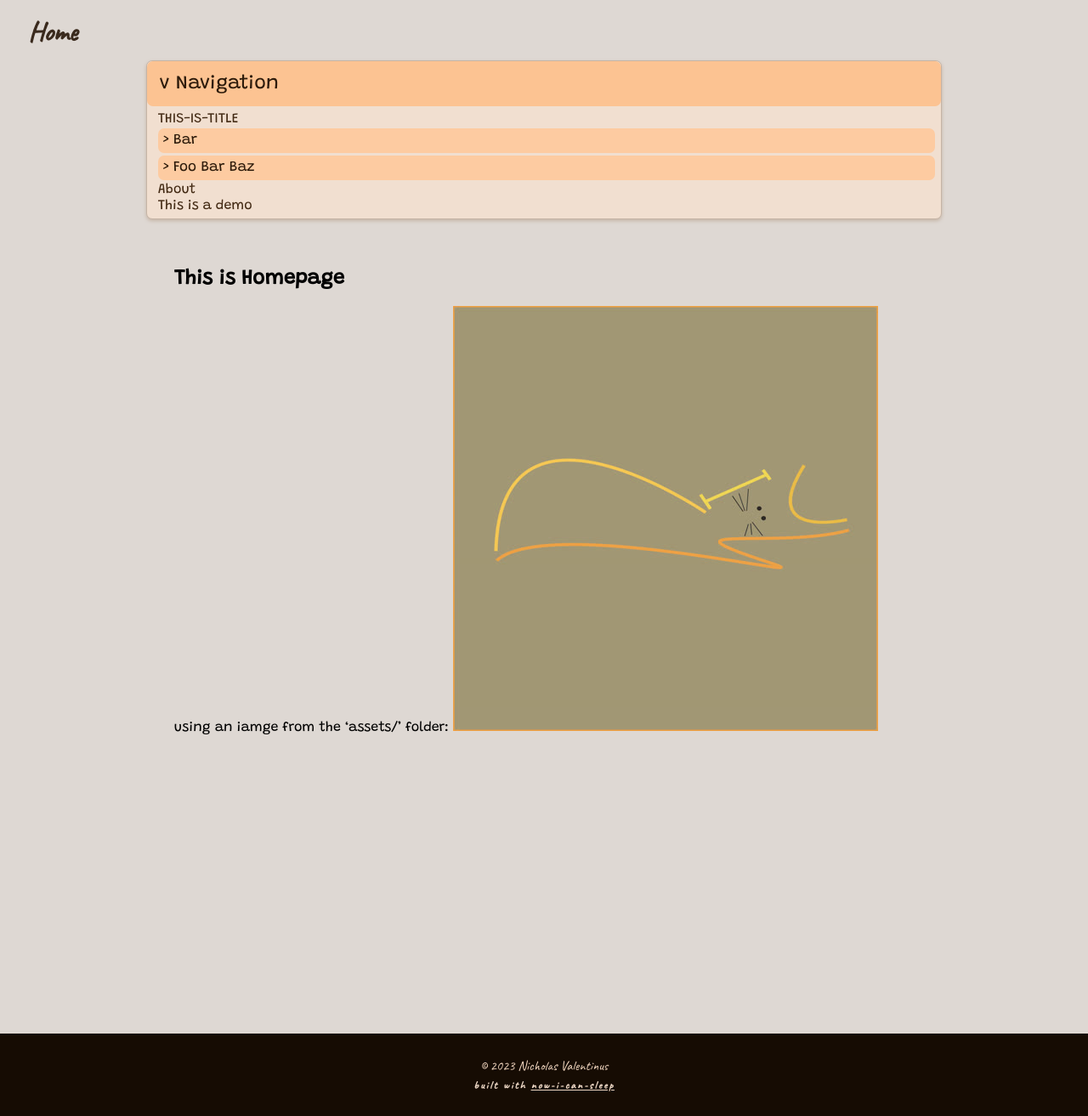
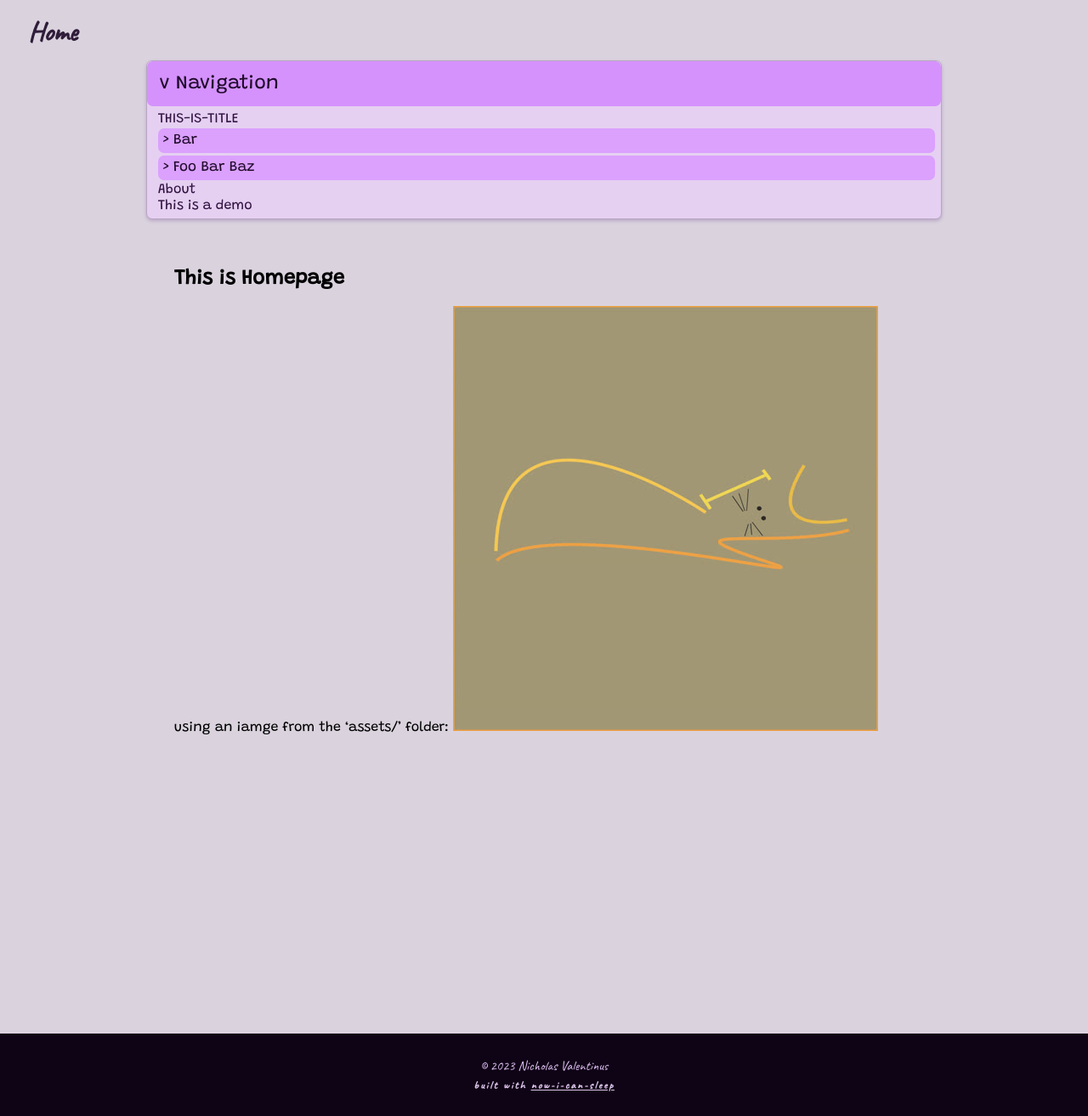
Before and after one commit to nvfp/LightCrop, a Jekyll site: the page built from index.md, in a window 1280 px wide. Shown: the whole page at 85% size. Built offline with Jekyll 4.4.1, drawn with Linux system fonts in a browser that asks for light colours.

Commit message:
NICS rebuilds the docs

```diff
--- /dev/null
+++ b/_sass/constants.scss
@@ -0,0 +1 @@
+$hue-signature: 278;
--- a/_sass/main.scss
+++ b/_sass/main.scss
@@ -1,39 +1,18 @@
 ---
-# not sure why, but Jekyll needs this front matter to convert this main.scss to main.css.
-# note: the "#" sign at the beginning is important to make it work.
+# Jekyll requires this front matter, including the "#" sign, to convert main.scss to main.css.
 ---
 
-
 @import url('https://fonts.googleapis.com/css2?family=Caveat&display=swap');
-
 @import url('https://fonts.googleapis.com/css2?family=Caveat&family=Grandstander&display=swap');
-
-
-// variables
-
-// $font: system-ui, -apple-system, BlinkMacSystemFont, 'Segoe UI', Roboto, Oxygen, Ubuntu, Cantarell, 'Open Sans', 'Helvetica Neue', sans-serif;
 $font: 'Caveat', cursive;
-
 $font2: 'Grandstander', cursive;
 
 $font-size-mobile: 16px;
-
-$hue-signature: 28;
-
 $mobile-width: 850px;
 
-
-// Note that if variables are used in files imported below,
-// remember to place the variables above the imports.
-
-
-// imports
-
+@import "constants";  // will be created during compilation
 @import "header";
 @import "footer";
-
-
-// styles
 
 body {
 
@@ -47,7 +26,6 @@ body {
 
 	font-family: $font;
 
-
 	// main scrollbar
 	&::-webkit-scrollbar {
 		width: 7px;
@@ -59,10 +37,6 @@ body {
 	&::-webkit-scrollbar-thumb:hover {
 		background-color: hsl($hue-signature, 42%, 71%);
 	}
-
-
-  // debugging
-  // background-color: red;
 }
 
 main {
@@ -77,7 +51,4 @@ main {
 	margin-top: 58px;
 
 	font-family: $font2;
-
-  // debugging
-  // background-color: red;
 }
```
Lines whose indentation alone changed are shown as unchanged.
